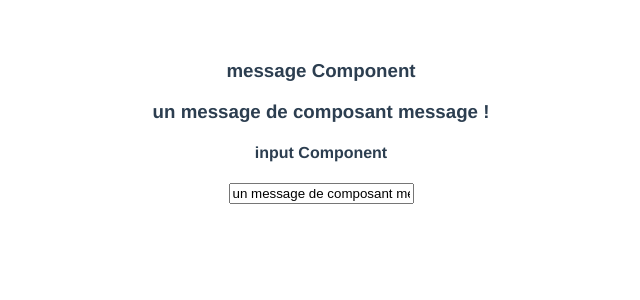
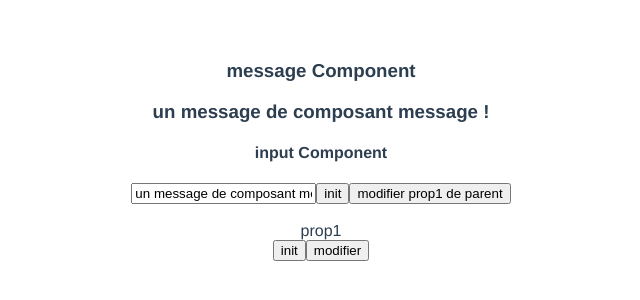
Before and after one commit to frsab/vueJs-app1, a Vue app: page / in a window 1280 px wide. Shown: the top 300 px of the page, without its empty margins (319-959 px from the left). Built offline with nearby package versions, Linux system fonts and the light colour scheme.

Commit message:
add ordre child

```diff
--- a/src/components/input.vue
+++ b/src/components/input.vue
@@ -3,6 +3,8 @@
   <section class="input">
     <h1>input Component</h1>
     <input type="text" :value="msg" @input="changeMessahe">
+    <button  @click="init">init</button>
+    <button  @click="modifierParent"> modifier prop1 de parent</button>
 <!--     <input type="text" v-bind:value="msg">-->
     {{message}}
   </section>
@@ -23,6 +25,9 @@
       }
     },
     methods: {
+      modifierParent: function(){
+        this.$emit('ordreModifierParent','child proposition');
+      },
       changeMessahe: function (event) {
         this.message= event.target.value;
         this.$emit('messageChanged',this.message);
--- a/src/components/message.vue
+++ b/src/components/message.vue
@@ -2,21 +2,46 @@
     <section class="message">
         <h1>message Component</h1>
         <h1>{{messageData}}</h1>
-    <appInput :msg="messageData" @messageChanged="messageData= $event"></appInput>
+        <appInput :msg="messageData" @ordreModifierParent="modifierParent($event)"
+                  @messageChanged="messageData= $event"></appInput>
+        <br>prop1{{prop1}}
+        <br>
+        <button @click="init">init</button>
+        <button @click="modifier"> modifier</button>
+
     </section>
 </template>
 
 <script lang="js">
     import appInput from "./input.vue";
-  export default  {
+
+    export default {
         name: 'message',
+        props: ['prop1'],
         data() {
             return {
-        messageData :'un message de composant message ! '
+                messageData: 'un message de composant message ! '
             }
         },
-    components:{
+        components: {
             appInput
+        },
+        methods: {
+
+            modifierParent: function (event) {
+                console.log("this.prop1" + this.prop1)
+                this.prop1 = event;
+                console.log("this.prop1" + this.prop1)
+            }, modifier: function () {
+
+                this.prop1 = "updated"
+            },
+            init: function () {
+                this.prop1 = "original"
+
+
+            },
+
         }
     }
 </script>
--- a/src/components/parentComp.vue
+++ b/src/components/parentComp.vue
@@ -8,15 +8,14 @@
 </template>
 
 <script lang="js">
-  import appInput from "./input.vue";
   import Message from "./message";
 
   export default  {
     name: 'parent-comp',
     props: [],
     components: {
-      Message,
-      appInput
+      Message
+
     },
     mounted() {
 
```
Lines whose indentation alone changed are shown as unchanged.
